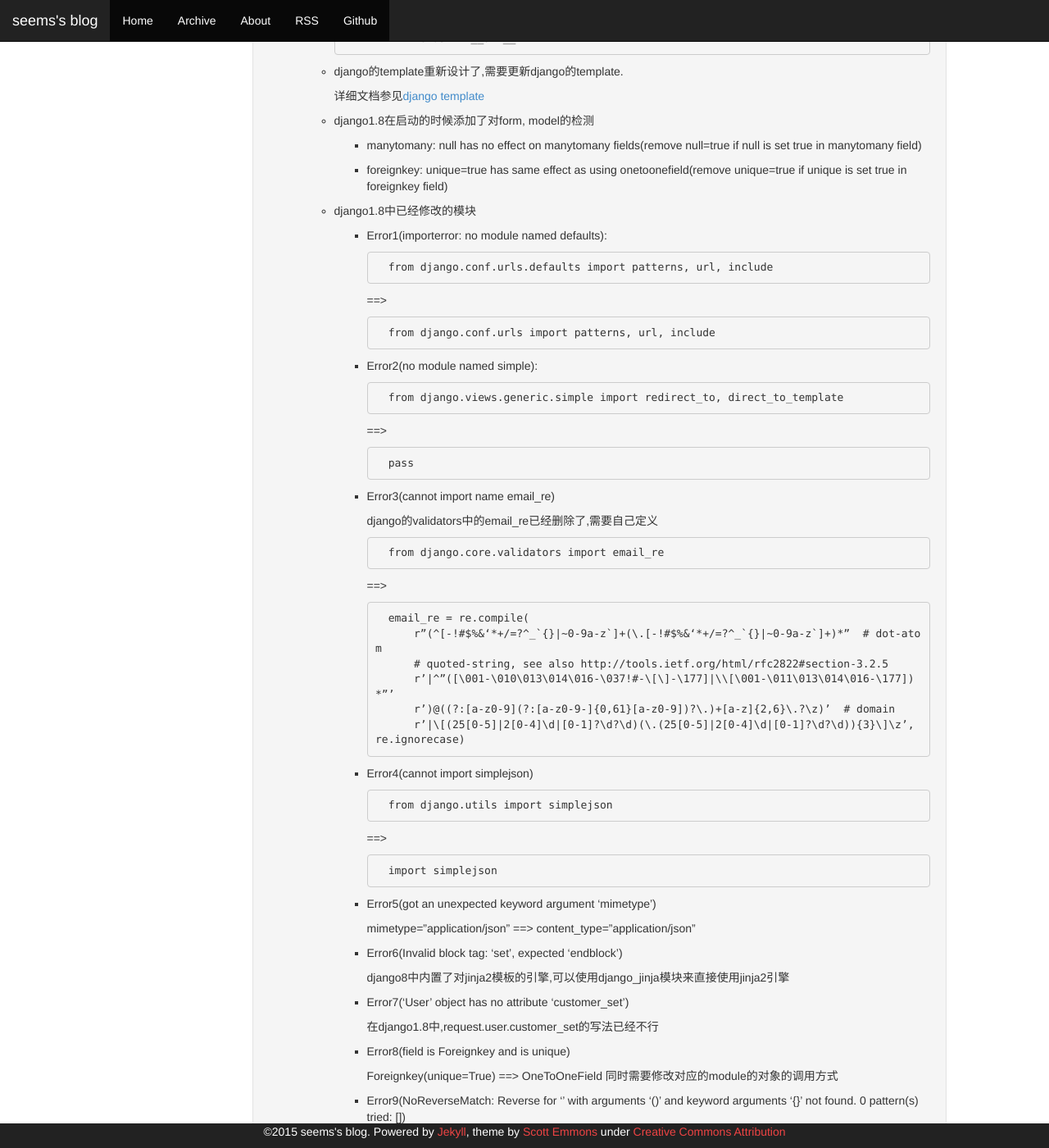
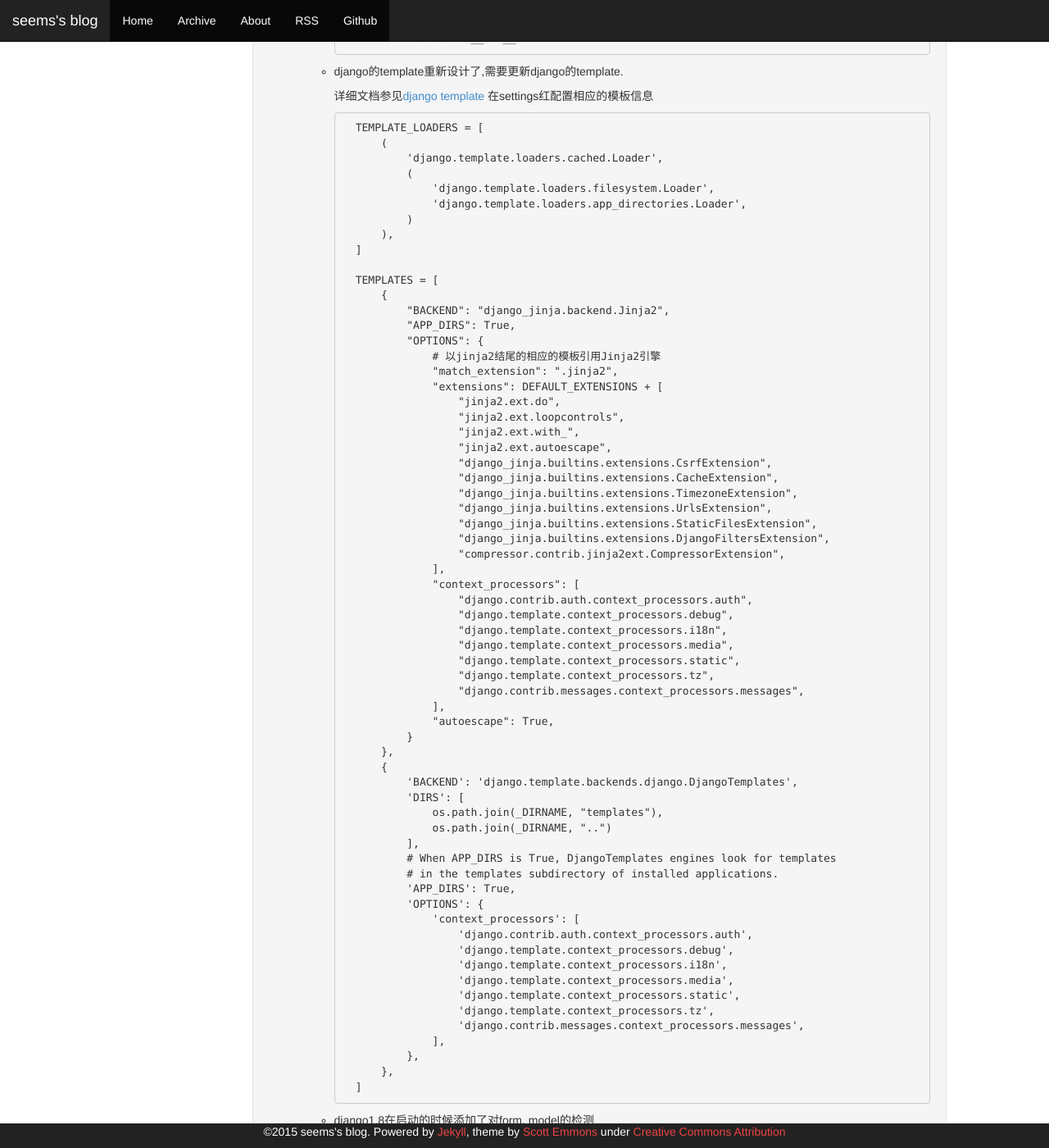
Before and after one commit to Gandalf-Pl/seems, a Jekyll site: the page built from _posts/2015-10-23-django_upgrade.md, in a window 1280 px wide and 1400 px high, scrolled down 1073 px. Shown: the whole window at 82% size. Built offline with Jekyll 4.4.1, drawn with Linux system fonts in a browser that asks for light colours; Markdown is read by kramdown in place of the engine named in the settings; some of the changed text lies outside the part shown; grey boxes are pictures that could not be loaded.

Commit message:
django upgrade

```diff
--- a/_posts/2015-10-23-django_upgrade.md
+++ b/_posts/2015-10-23-django_upgrade.md
@@ -71,6 +71,74 @@
     + django的template重新设计了,需要更新django的template.
 
         详细文档参见[django template](https://docs.djangoproject.com/en/1.8/ref/templates/upgrading/)
+        在settings红配置相应的模板信息
+
+        ~~~python
+        TEMPLATE_LOADERS = [
+            (
+                'django.template.loaders.cached.Loader',
+                (
+                    'django.template.loaders.filesystem.Loader',
+                    'django.template.loaders.app_directories.Loader',
+                )
+            ),
+        ]
+
+        TEMPLATES = [
+            {
+                "BACKEND": "django_jinja.backend.Jinja2",
+                "APP_DIRS": True,
+                "OPTIONS": {
+                    # 以jinja2结尾的相应的模板引用Jinja2引擎
+                    "match_extension": ".jinja2",
+                    "extensions": DEFAULT_EXTENSIONS + [
+                        "jinja2.ext.do",
+                        "jinja2.ext.loopcontrols",
+                        "jinja2.ext.with_",
+                        "jinja2.ext.autoescape",
+                        "django_jinja.builtins.extensions.CsrfExtension",
+                        "django_jinja.builtins.extensions.CacheExtension",
+                        "django_jinja.builtins.extensions.TimezoneExtension",
+                        "django_jinja.builtins.extensions.UrlsExtension",
+                        "django_jinja.builtins.extensions.StaticFilesExtension",
+                        "django_jinja.builtins.extensions.DjangoFiltersExtension",
+                        "compressor.contrib.jinja2ext.CompressorExtension",
+                    ],
+                    "context_processors": [
+                        "django.contrib.auth.context_processors.auth",
+                        "django.template.context_processors.debug",
+                        "django.template.context_processors.i18n",
+                        "django.template.context_processors.media",
+                        "django.template.context_processors.static",
+                        "django.template.context_processors.tz",
+                        "django.contrib.messages.context_processors.messages",
+                    ],
+                    "autoescape": True,
+                }
+            },
+            {
+                'BACKEND': 'django.template.backends.django.DjangoTemplates',
+                'DIRS': [
+                    os.path.join(_DIRNAME, "templates"),
+                    os.path.join(_DIRNAME, "..")
+                ],
+                # When APP_DIRS is True, DjangoTemplates engines look for templates
+                # in the templates subdirectory of installed applications.
+                'APP_DIRS': True,
+                'OPTIONS': {
+                    'context_processors': [
+                        'django.contrib.auth.context_processors.auth',
+                        'django.template.context_processors.debug',
+                        'django.template.context_processors.i18n',
+                        'django.template.context_processors.media',
+                        'django.template.context_processors.static',
+                        'django.template.context_processors.tz',
+                        'django.contrib.messages.context_processors.messages',
+                    ],
+                },
+            },
+        ]
+        ~~~
 
     + django1.8在启动的时候添加了对form, model的检测
 
@@ -150,19 +218,18 @@
 
         - Error9(NoReverseMatch: Reverse for ‘’ with arguments ‘()’ and keyword arguments ‘{}’ not found. 0 pattern(s) tried: [])
 
-            在django1.4中,模板中可以使用{% url reverse_name %}, 但是在django1.8中需要将reverse_name 用引号扩起来.
+            在django1.4中,模板中可以使用url reverse_name, 此处的reverse_name可以不用引号扩起来,
+            但是在django1.8中需要将reverse_name 用引号扩起来.
 
-+ Django1.8 south模块内置到django中,需要修改之前的migrate文件,使之能后在新的版本继续使用
+    + Django1.8 south模块内置到django中,需要修改之前的migrate文件,使之能后在新的版本继续使用
 
-    流程如下[upgrading from south](https://docs.djangoproject.com/en/1.8/topics/migrations/#upgrading-from-south):
-        +_首先需要确保当前的模块的migrate都是正确的，文件和model都是相同的
+        流程可以参考官方文档: [upgrading from south](https://docs.djangoproject.com/en/1.8/topics/migrations/#upgrading-from-south):
+        1. 首先需要确保当前的模块的migrate都是正确的，文件和model都是相同的
+        2. 将”south”模块从INSTALLED_APPS中删除
+        3. 删除掉你的所有的migration文件，但是不要删除文件夹和__init__.py文件,同时需要保证删除你的.pyc文件
+        4. 然后执行python manage.py makemigrations. Django会找到migration文件目录，然后创建新的初始化migrations
+        5. 执行python manage.py migrate --fake-inital. **需要注意的是,如果migrate有对其他外部的引用,
+           则可能会产生多个migrate文件,此时直接执行该命令会报错,需要对有多个文件的app单独执行命令
+           python manage.py migrate --fake yourapp**
 
-        + 将”south”模块从INSTALLED_APPS中删除
-
-        + 删除掉你的所有的migration文件，但是不要删除文件夹和__init__.py文件,同时需要保证删除你的.pyc文件
-
-        + 然后执行python manage.py makemigrations. Django会找到migration文件目录，然后创建新的初始化migrations
-
-        + 执行python manage.py migrate --fake-inital.
-
-            todo
+        执行完上述命令后,在数据库中可以看到,django会新生成一张表django_migrate来取代老的south_migrationhistory表,其中的数据是重新开始的migrate的记录.
```
